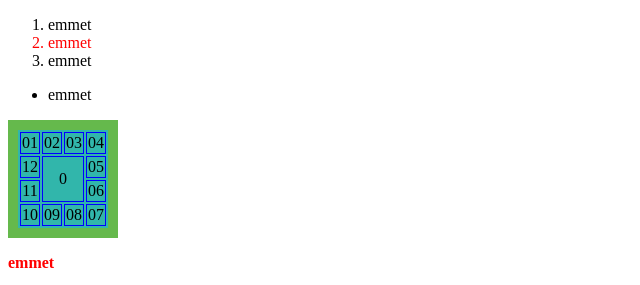
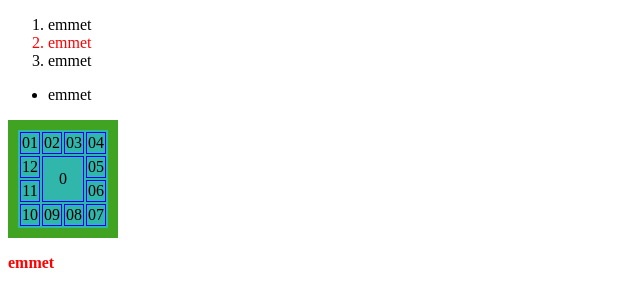
Before and after one commit to gygggggggh/nsi_2, a plain HTML site: page FRONT_DEV/index.html in a window 1280 px wide. Shown: the top 285 px of the page, without its empty margins (0-640 px from the left). Drawn offline with Linux system fonts and the light colour scheme.

Commit message:
c'est  b la

```diff
--- a/FRONT_DEV/style.css
+++ b/FRONT_DEV/style.css
@@ -10,7 +10,7 @@ td {
 }
 
 table {
-    border: 10px solid rgb(101, 185, 76);
+    border: 10px solid rgb(64, 163, 34);
     background: fixed rgb(49, 182, 171);
 }
 
```
Also changed, not shown: FRONT_DEV/index.html (line endings or trailing spaces).
